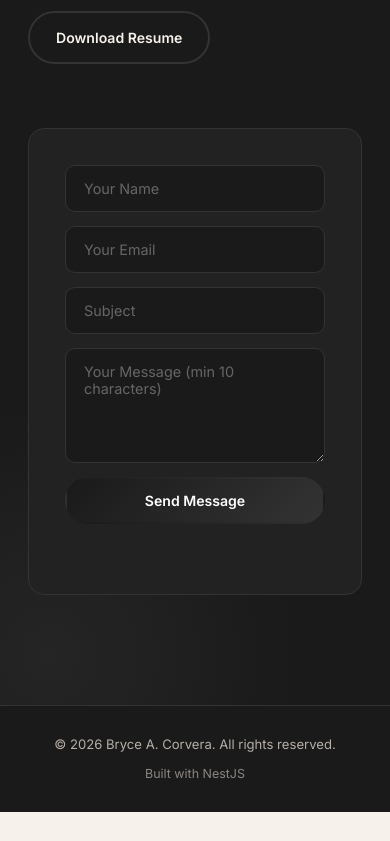
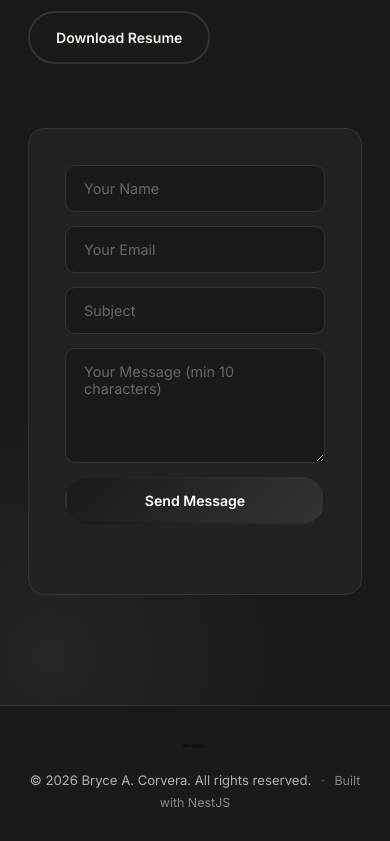
Before and after one commit to Bryzsx/nestJS_Portfolio, a website: page public/index.html in a window 390 px wide. Shown: the part 3534-4375 px from the top of the page. Before the commit the page ends 4346 px from the top, so only its background shows below. Drawn offline with Linux system fonts and the light colour scheme; no server answers.

Commit message:
Footer: logo left, copyright + Built with NestJS right (Stephen style)
Made-with: Cursor

```diff
--- a/public/css/style.css
+++ b/public/css/style.css
@@ -514,7 +514,11 @@ ul { list-style: none; }
   border-top: 1px solid var(--border-dark);
   padding: 28px 0; font-size: 0.82rem;
 }
-.footer-inner { display: flex; justify-content: space-between; align-items: center; }
+.footer-inner { display: flex; justify-content: space-between; align-items: center; flex-wrap: wrap; gap: 12px; }
+.footer-logo { display: flex; align-items: center; }
+.footer-logo-img { height: 24px; width: auto; opacity: 0.9; }
+.footer-right { margin: 0; }
+.footer-sep { opacity: 0.5; margin: 0 6px; }
 .footer-note { color: var(--text-muted); font-size: 0.78rem; }
 
 /* ===== SCROLL TOP ===== */
@@ -585,5 +589,6 @@ ul { list-style: none; }
   .education-grid { grid-template-columns: 1fr; }
   .contact-container { grid-template-columns: 1fr; }
   .contact-heading { font-size: 2rem; }
-  .footer-inner { flex-direction: column; gap: 8px; text-align: center; }
+  .footer-inner { flex-direction: column; gap: 12px; text-align: center; }
+  .footer-logo { justify-content: center; }
 }
--- a/public/index.html
+++ b/public/index.html
@@ -169,8 +169,8 @@
   <!-- Footer -->
   <footer class="footer">
     <div class="container footer-inner">
-      <p>&copy; 2026 Bryce A. Corvera. All rights reserved.</p>
-      <p class="footer-note">Built with NestJS</p>
+      <a href="#about" class="footer-logo"><img src="/images/Logo site.png" alt="BRYCORV_" class="footer-logo-img"></a>
+      <p class="footer-right">&copy; 2026 Bryce A. Corvera. All rights reserved. <span class="footer-sep">·</span> <span class="footer-note">Built with NestJS</span></p>
     </div>
   </footer>
 
```
